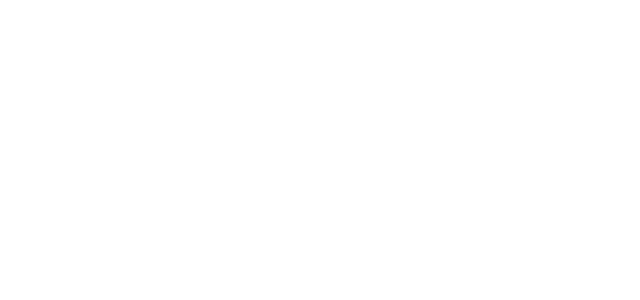
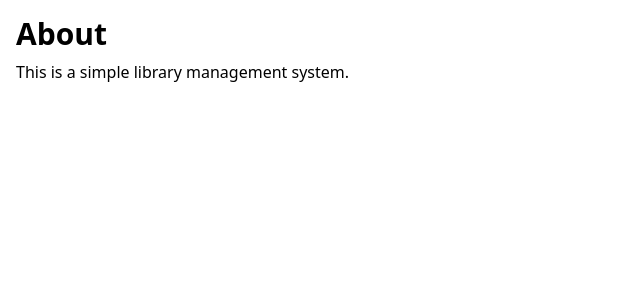
Before and after one commit to Travinkel/library-project, a React (Vite) app in the folder client/library-client/: page /about in a window 1280 px wide. Before the commit this address had no page. Shown: the top 300 px of the page, without its empty margins (0-640 px from the left). Built offline with nearby package versions, Linux system fonts and the light colour scheme.

Commit message:
feat(client): add About page and navigation routes for books/authors/about

```diff
--- a/client/library-client/src/About.tsx
+++ b/client/library-client/src/About.tsx
@@ -0,0 +1,8 @@
+export default function About() {
+    return (
+        <div className="p-4">
+            <h1 className="text-3xl font-bold">About</h1>
+            <p className="mt-2">This is a simple library management system.</p>
+        </div>
+    );
+}
--- a/client/library-client/src/App.tsx
+++ b/client/library-client/src/App.tsx
@@ -1,6 +1,3 @@
-import { useEffect } from "react";
-import { ApiClient, CreateGenreDTO } from "./apiClient";
-
 export default function App() {
     return (
         <div className="min-h-screen bg-base-100 text-base-content p-6">
--- a/client/library-client/src/index.css
+++ b/client/library-client/src/index.css
@@ -5,3 +5,14 @@
 /* Theme support */
 :root[data-theme="candlekeep"] { color-scheme: light; }
 :root[data-theme="candlekeep-night"] { color-scheme: dark; }
+
+@layer base {
+    html {
+        background-color: var(--color-base-100, var(--b1));
+        color: var(--color-base-content, var(--bc));
+    }
+
+    body, #root {
+        min-height: 100%;
+    }
+}
--- a/client/library-client/src/main.tsx
+++ b/client/library-client/src/main.tsx
@@ -4,6 +4,7 @@ import { BrowserRouter, Routes, Route } from "react-router-dom";
 import App from "./App";
 import Books from "./Books";
 import Authors from "./Authors";
+import About from "./About";
 import "./index.css";
 
 import { DevTools } from "jotai-devtools";
@@ -15,6 +16,8 @@ ReactDOM.createRoot(document.getElementById("root")!).render(
             <Route path="/" element={<App />} />
             <Route path="/books" element={<Books />} />
             <Route path="/authors" element={<Authors />} />
+
+            <Route path="/about" element={<About />} />
         </Routes>
         <DevTools />
     </BrowserRouter>
--- a/client/library-client/tailwind.config.ts
+++ b/client/library-client/tailwind.config.ts
@@ -1,6 +1,4 @@
-// @ts-ignore
 import type { Config } from "tailwindcss";
-
 import daisyui from "daisyui";
 
 // --- Candlekeep (light) ---
@@ -51,7 +49,7 @@ const candlekeepNight = {
     "error-content": "#0B1020",
 };
 
-export default {
+const config = {
     content: [
         "./index.html",
         "./src/**/*.{ts,tsx,js,jsx}",
@@ -65,5 +63,9 @@ export default {
             { candlekeep },
             { "candlekeep-night": candlekeepNight },
         ],
+        darkTheme: "candlekeep-night",
+        logs: false,
     },
-} satisfies Config;
+} as const satisfies Config;
+
+export default config;
```
